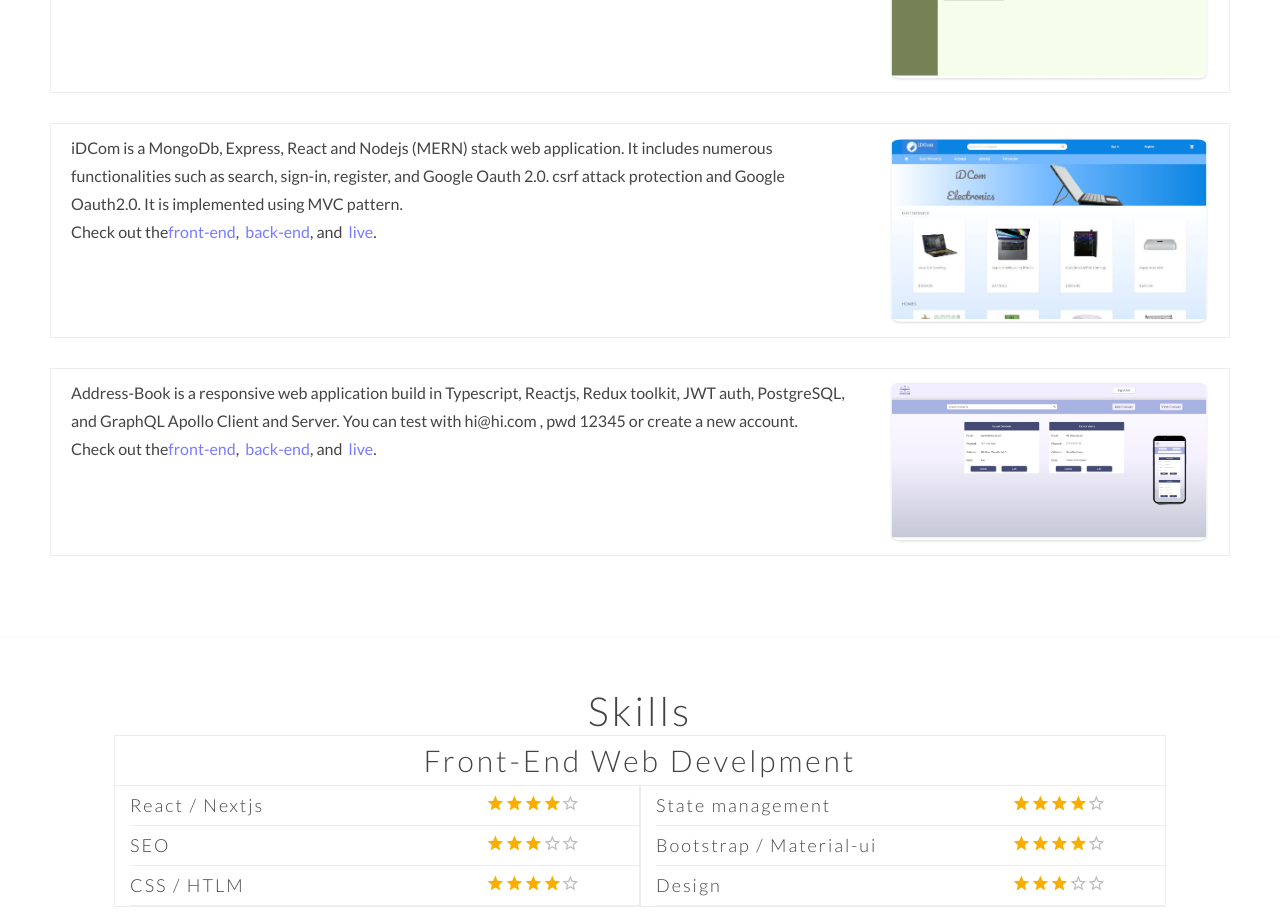
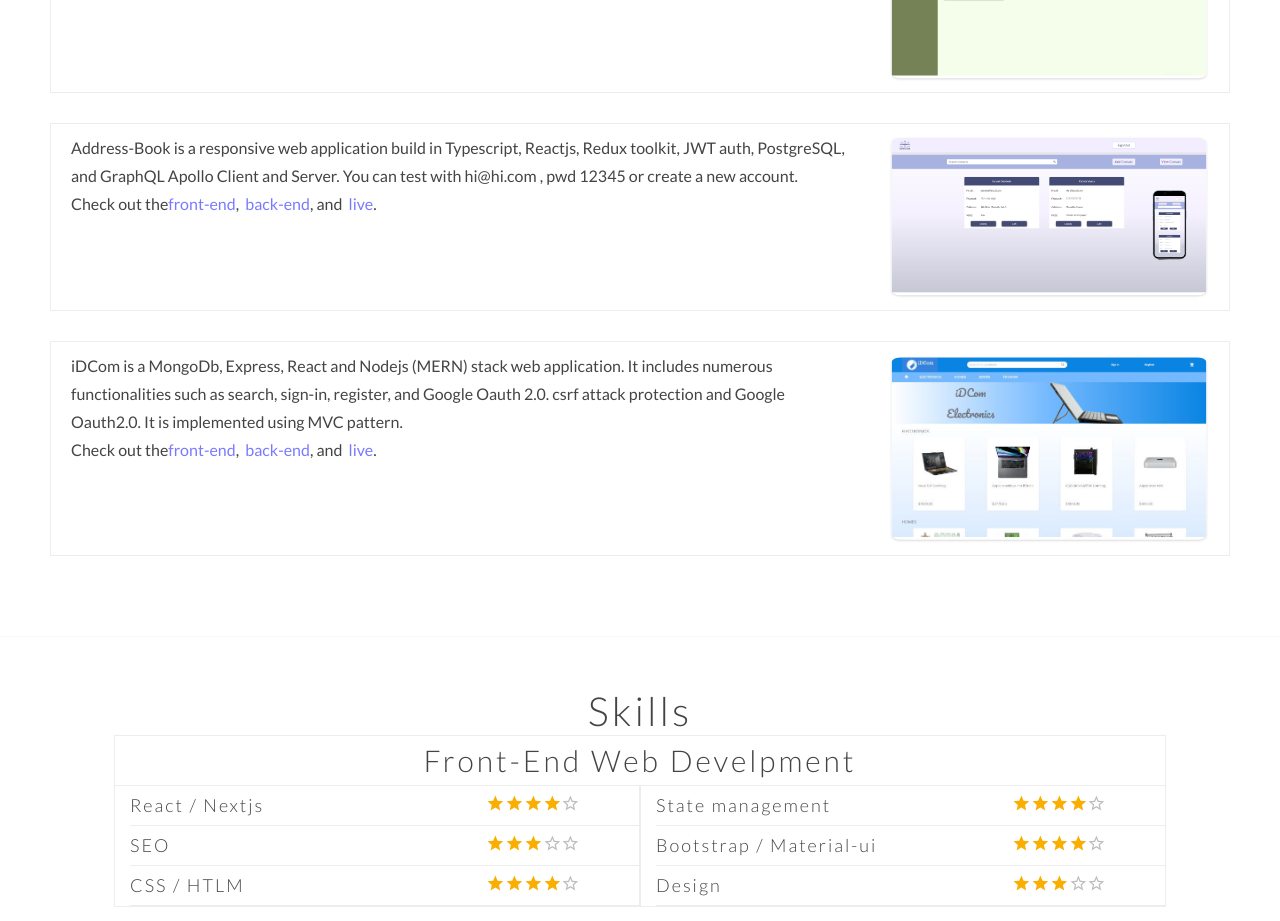
Before and after one commit to IsmaelDembele/portfolio-v3, a Next.js app: page / in a window 1280 px wide. Shown: the part 1040-1961 px from the top of the page. Built offline with nearby package versions, Linux system fonts and the light colour scheme.

Commit message:
projects reorganized

```diff
--- a/data/projects.ts
+++ b/data/projects.ts
@@ -15,16 +15,6 @@ export const data = [
     },
   },
   {
-    description: `iDCom is a MongoDb, Express, React and Nodejs (MERN) stack web application. It includes numerous functionalities such as search, sign-in, register, and Google Oauth 2.0. csrf attack protection and Google Oauth2.0. It is implemented using MVC pattern.`,
-    frontEnd: "https://github.com/IsmaelDembele/iDCom",
-    backEnd: "https://github.com/IsmaelDembele/iDCom-server",
-    live: "https://idcom.netlify.app/",
-    img: {
-      src: idcom,
-      alt: "idcommerce app",
-    },
-  },
-  {
     description: `Address-Book is a responsive web application build in Typescript, Reactjs, Redux toolkit, JWT auth, PostgreSQL, and GraphQL Apollo Client and Server.
    You can test with hi@hi.com , pwd 12345 or create a new account.`,
     frontEnd: "https://github.com/IsmaelDembele/addressBook",
@@ -35,4 +25,14 @@ export const data = [
       alt: "address book app",
     },
   },
+  {
+    description: `iDCom is a MongoDb, Express, React and Nodejs (MERN) stack web application. It includes numerous functionalities such as search, sign-in, register, and Google Oauth 2.0. csrf attack protection and Google Oauth2.0. It is implemented using MVC pattern.`,
+    frontEnd: "https://github.com/IsmaelDembele/iDCom",
+    backEnd: "https://github.com/IsmaelDembele/iDCom-server",
+    live: "https://idcom.netlify.app/",
+    img: {
+      src: idcom,
+      alt: "idcommerce app",
+    },
+  },
 ];
```
